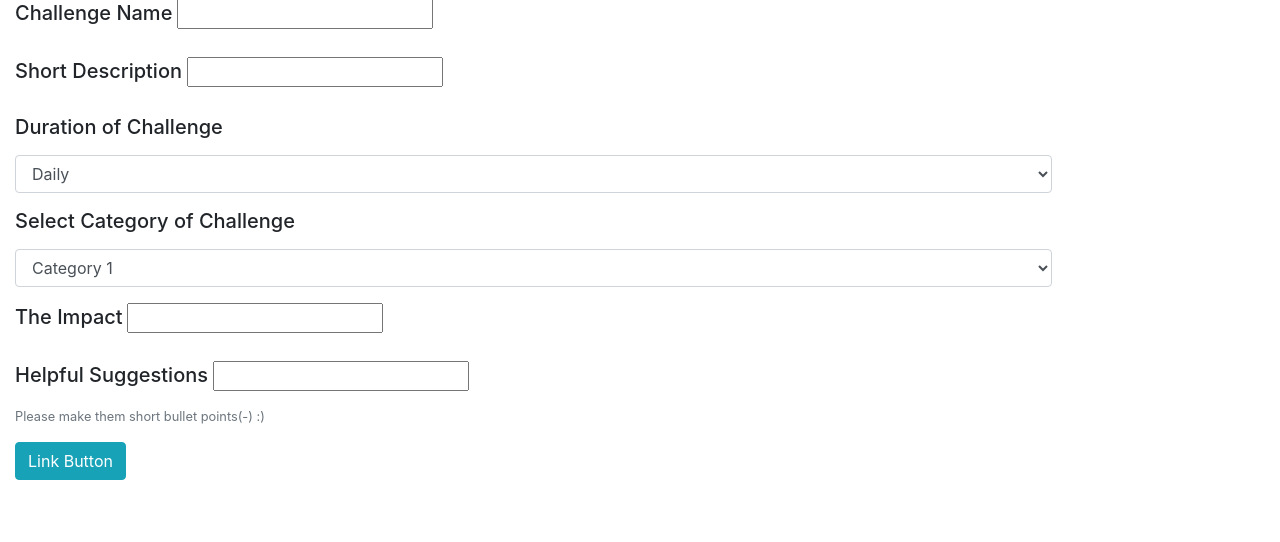
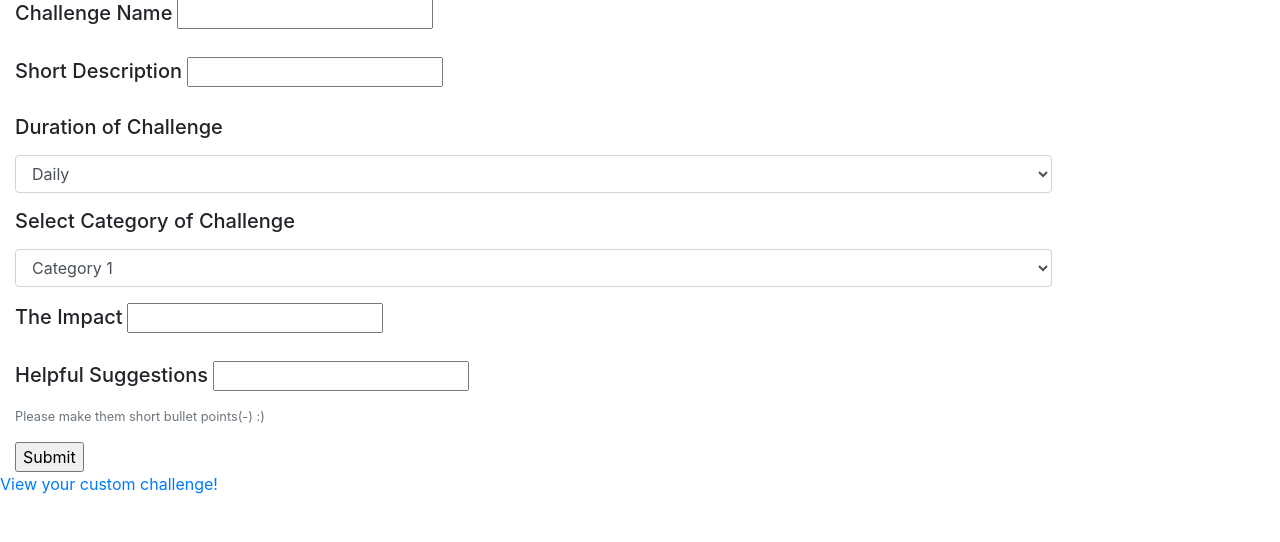
Before and after one commit to vicfal414/ubstest-s4, a Flask app: page /addingcustom in a window 1280 px wide. Shown: the part 67-609 px from the top of the page. Run offline with Flask 2, Linux system fonts and the light colour scheme; some libraries are stand-ins or nearby versions.

Commit message:
change to main.py and chall_pg8 function with newChallenge obj

```diff
--- a/flaskr/templates/challenge_pages/custom_challenge.html
+++ b/flaskr/templates/challenge_pages/custom_challenge.html
@@ -115,13 +115,13 @@
     <div class="col-10">
       <!--<button type="submit" class="btn btn-primary">Submit</button>-->
       <div class="msg">{{ msg }}</div>
-      <!--<input type="submit" value="Submit">
-      <p><a href="{{ url_for('chall_pg8') }}">View your custom challenge!</a></p>-->
-      <p><a href="{ url_for('chall_pg8') }}" class="btn btn-info" role="button">Link Button</a></p>
+      <input type="submit" value="Submit">
+      <!--<p><a href="{ url_for('chall_pg8') }}" class="btn btn-info" role="button">Link Button</a></p>-->
       <!-- edit for redirect in sprint 4 to new html page for this custom challenge -->
       <!--<button type="submit" value="Submit" href="{{ url_for('chall_pg8') }}">-->
     </div>
   </form>
+  <div><p><a href="{{ url_for('chall_pg8') }}">View your custom challenge!</a></p></div>
   <br>
 
     <!-- Optional JavaScript -->
```
